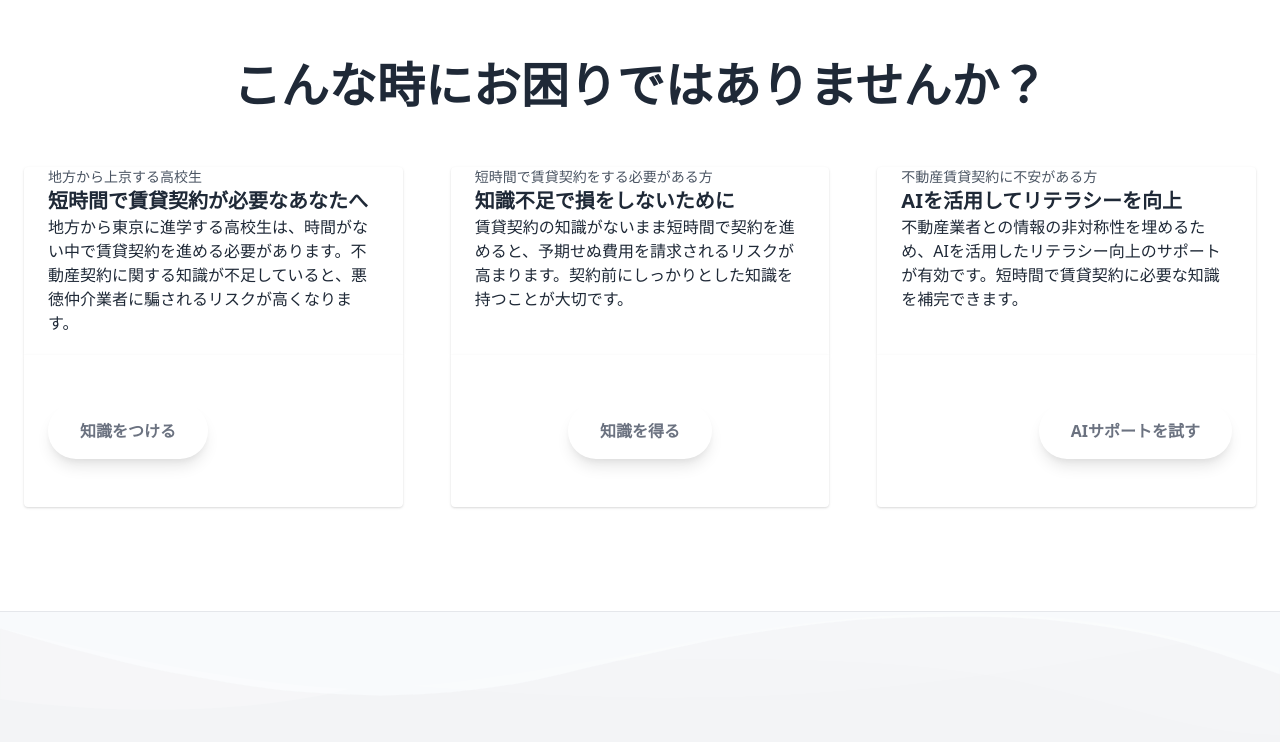
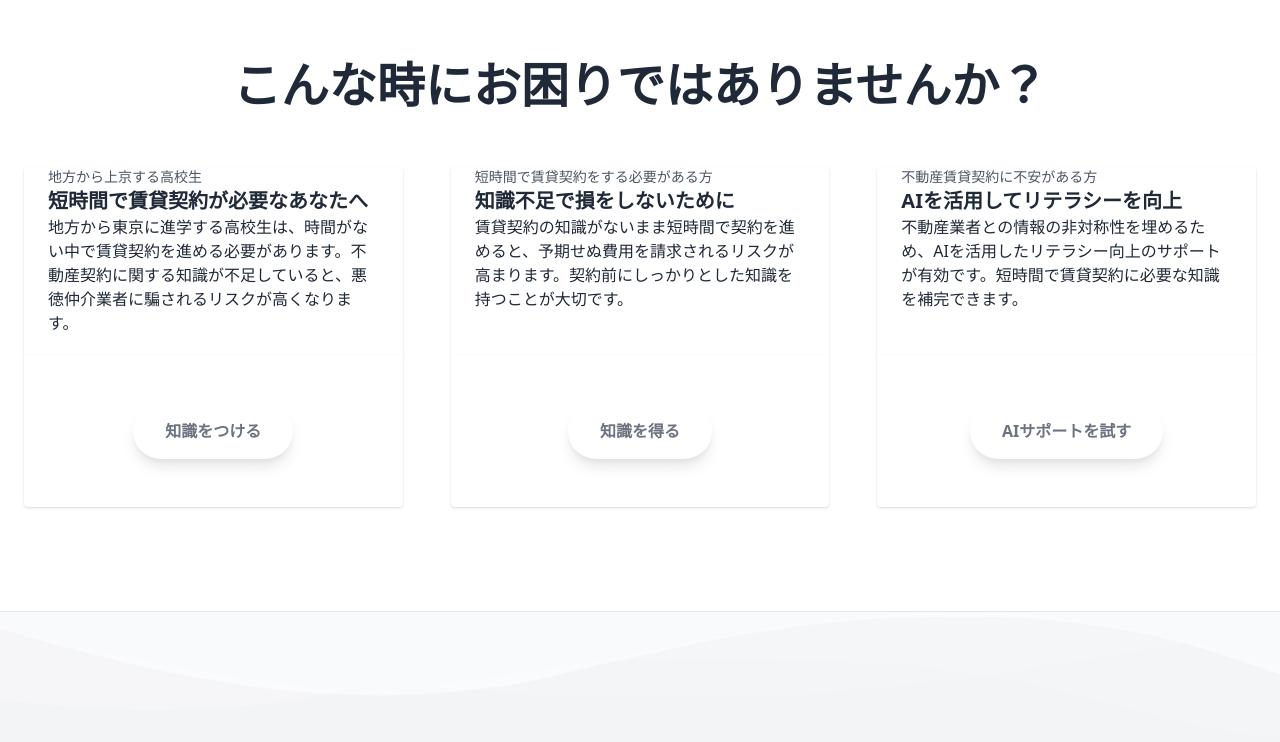
Before and after one commit to s1f102201560/rent_checker, a Django app: page / in a window 1280 px wide. Shown: the part 1672-2414 px from the top of the page. Run offline with Django 4.2, Linux system fonts and the light colour scheme; some libraries are stand-ins or nearby versions; some web fonts are replaced.

Commit message:
マージンの修正

```diff
--- a/src/app/templates/app/top.html
+++ b/src/app/templates/app/top.html
@@ -111,7 +111,7 @@
           </a>
         </div>
         <div class="flex-none mt-auto bg-white rounded-b rounded-t-none overflow-hidden shadow p-6">
-          <div class="flex items-center justify-start">
+          <div class="flex items-center justify-center">
             <a href="{% url 'template' %}" class="mx-auto lg:mx-0 hover:underline gradient text-gray-500 font-bold rounded-full my-6 py-4 px-8 shadow-lg focus:outline-none focus:shadow-outline transform transition hover:scale-105 duration-300 ease-in-out">
               知識をつける
             </a>
@@ -155,7 +155,7 @@
           </a>
         </div>
         <div class="flex-none mt-auto bg-white rounded-b rounded-t-none overflow-hidden shadow p-6">
-          <div class="flex items-center justify-end">
+          <div class="flex items-center justify-center">
             <a href="{% url 'index' %}" class="mx-auto lg:mx-0 hover:underline gradient text-gray-500 font-bold rounded-full my-6 py-4 px-8 shadow-lg focus:outline-none focus:shadow-outline transform transition hover:scale-105 duration-300 ease-in-out">
               AIサポートを試す
             </a>
```
